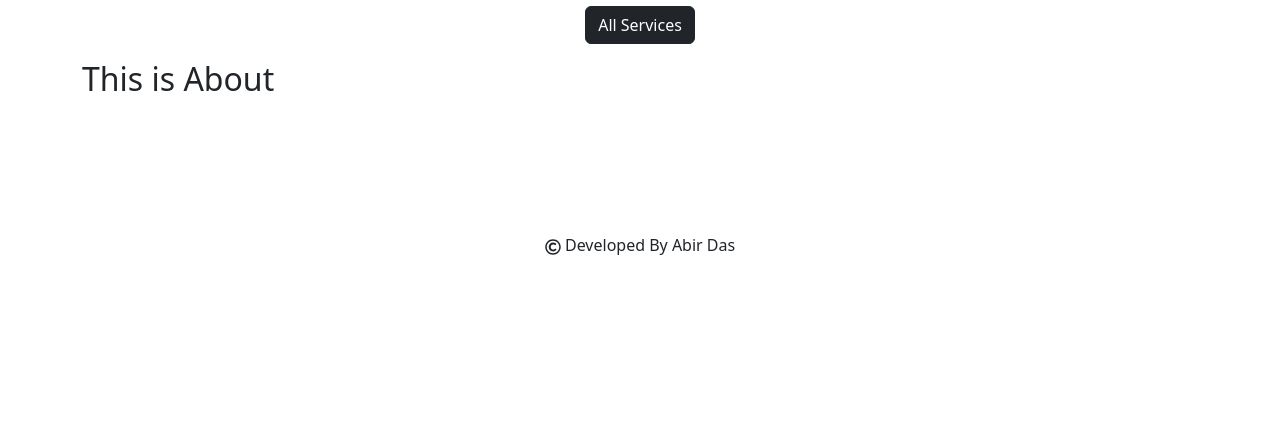
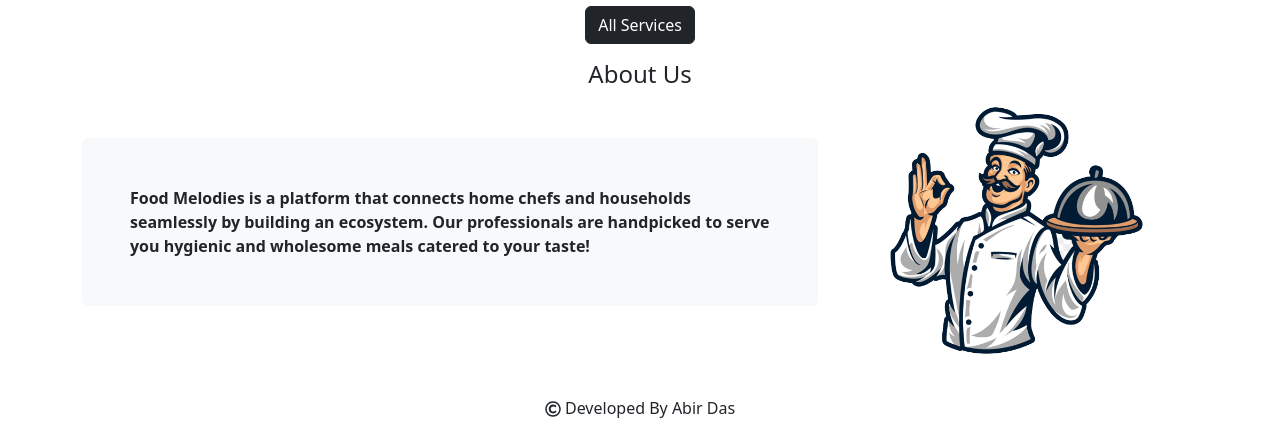
Before and after one commit to AbirDas1048/food-melodies-client, a React (Create React App) app: page / in a window 1280 px wide. Shown: the part 527-952 px from the top of the page. Before the commit the page ends 800 px from the top, so only its background shows below. Built offline with nearby package versions, Linux system fonts and the light colour scheme; no server answers.

Commit message:
About us done

```diff
--- a/src/pages/Home/About.js
+++ b/src/pages/Home/About.js
@@ -1,10 +1,21 @@
 import React from 'react';
+import { Col, Row } from 'react-bootstrap';
+import pic from '../../chef_pic.png';
 
 const About = () => {
     return (
-        <div>
-            <h2>This is About</h2>
-        </div>
+        <Row className='align-items-center my-3'>
+            <h4 className='text-center'>About Us</h4>
+
+            <Col md={8}>
+                <p className='p-5 bg-light fw-bold rounded'>
+                    Food Melodies is a platform that connects home chefs and households seamlessly by building an ecosystem. Our professionals are handpicked to serve you hygienic and wholesome meals catered to your taste!
+                </p>
+            </Col>
+            <Col md={4} className="text-center">
+                <img alt="" src={pic} className="rounded me-2 img-fluid w-75" />
+            </Col>
+        </Row>
     );
 };
 
--- a/src/pages/Shared/Footer/Footer.js
+++ b/src/pages/Shared/Footer/Footer.js
@@ -3,8 +3,10 @@
 
 const Footer = () => {
     return (
-        <div className='text-center my-3 fixed-bottom'>
-            <FaRegCopyright></FaRegCopyright> Developed By Abir Das
+        <div className='text-center mt-3 py-3'>
+
+            <span className=''><FaRegCopyright></FaRegCopyright> Developed By Abir Das</span>
+
         </div>
     );
 };
```
Also changed, not shown: src/chef_pic.png (added).
